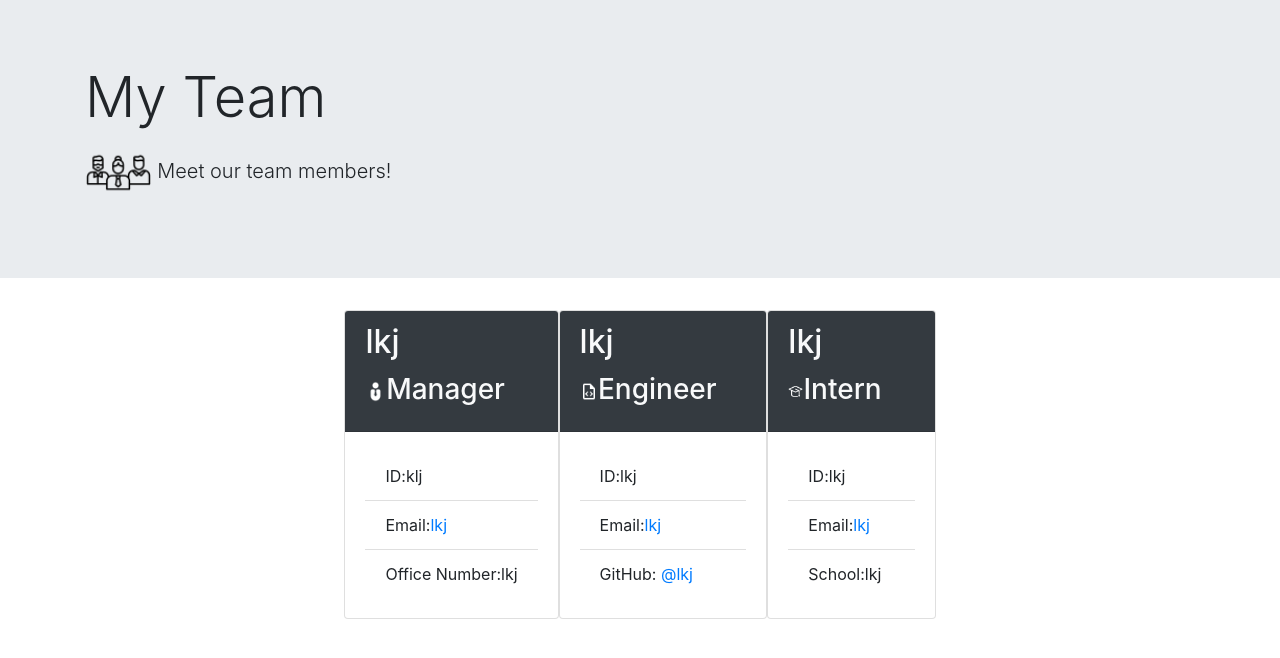
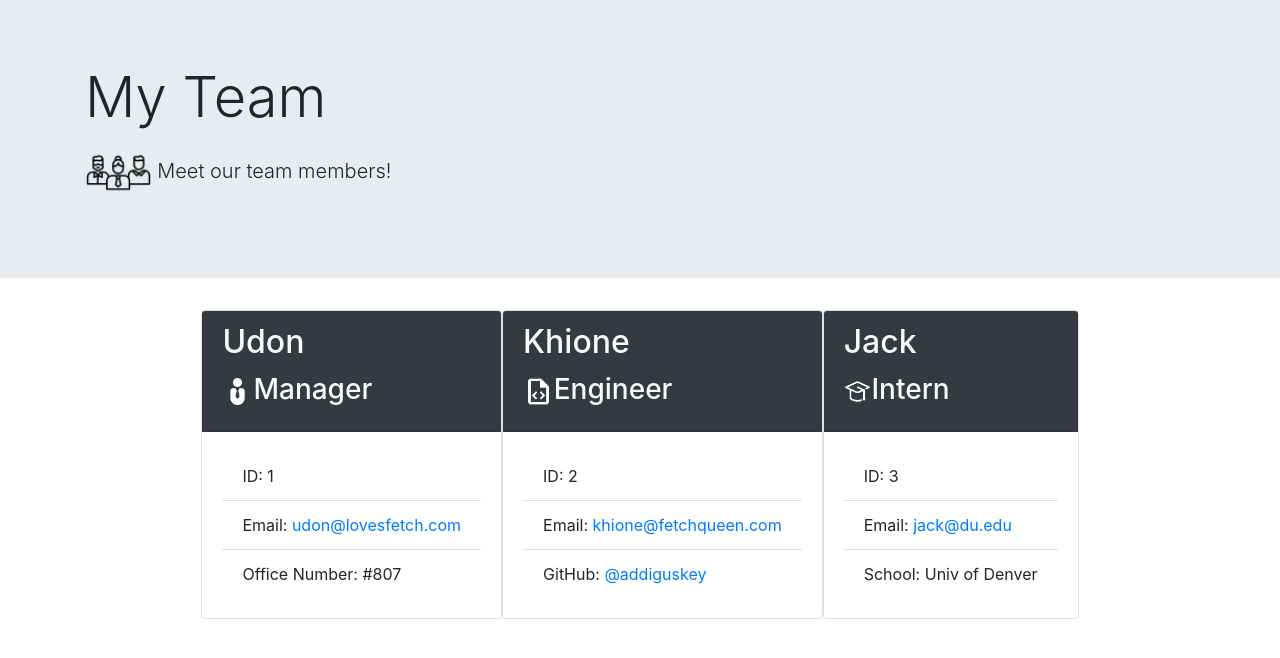
Before and after one commit to addiguskey/Dynamic-Profile-Generator, a website: page index.html in a window 1280 px wide. Drawn offline with nearby package versions, Linux system fonts and the light colour scheme.

```diff
--- a/index.html
+++ b/index.html
@@ -28,7 +28,7 @@
         <div id="all-cards" class="row">
           <div class="tem-area col-12 d-flex justify-content-center"><div class="card employee-card">
                <div class="card-header bg-dark text-light">
-                 <h2 class="manager card-title">lkj</h2>
+                 <h2 class="manager card-title">Udon</h2>
                  <h3 class="card-title">
                    <img
                     src="../images/manager.png"
@@ -38,18 +38,18 @@
               </div>
               <div class="card-body">
                 <ul class="list-group list-group-flush">
-                  <li class="list-group-item">ID:klj</li>
+                  <li class="list-group-item">ID: 1</li>
                   <li class="list-group-item">
-                    Email:<a href="mailto:lkj"
-                      >lkj</a
+                    Email: <a href="mailto:udon@lovesfetch.com"
+                      >udon@lovesfetch.com</a
                     >
                   </li>
-                  <li class="list-group-item">Office Number:lkj</li>
+                  <li class="list-group-item">Office Number: #807</li>
                 </ul>
               </div>
             </div><div class="card employee-card">
               <div class="card-header bg-dark text-light">
-                <h2 class="manager card-title">lkj</h2>
+                <h2 class="manager card-title">Khione</h2>
                 <h3 class="card-title">
                   <img
                     src="../images/dev.png"
@@ -59,16 +59,16 @@
               </div>
               <div class="card-body">
                 <ul class="list-group list-group-flush">
-                  <li class="list-group-item">ID:lkj</li>
+                  <li class="list-group-item">ID: 2</li>
                   <li class="list-group-item">
-                    Email:<a href="mailto:lkj"
-                      >lkj</a
+                    Email: <a href="mailto:khione@fetchqueen.com"
+                      >khione@fetchqueen.com</a
                     >
                   </li>
                   <li class="list-group-item">
                     GitHub:
-                    <a href="https://github.com/lkj" target="_blank"
-                      >@lkj</a
+                    <a href="https://github.com/addiguskey" target="_blank"
+                      >@addiguskey</a
                     >
                   </li>
                 </ul>
@@ -76,22 +76,22 @@
             </div>
             <div class="card employee-card">
               <div class="card-header bg-dark text-light">
-                <h2 class="manager card-title">lkj</h2>
+                <h2 class="manager card-title">Jack</h2>
                 <h3 class="card-title">
                   <img
                     src="../images/intern.png"
-                    style="width: 12%; height: 12%"
+                    style="width: 13%; height: 13%"
                   />Intern
                 </h3>
               </div>
               <div class="card-body">
                 <ul class="list-group list-group-flush">
-                  <li class="list-group-item">ID:lkj</li>
+                  <li class="list-group-item">ID: 3</li>
                   <li class="list-group-item">
-                    Email:<a href="mailto:lkj"
-                      >lkj</a>
+                    Email: <a href="mailto:jack@du.edu"
+                      >jack@du.edu</a>
                   </li>
-                  <li class="list-group-item">School:lkj</li>
+                  <li class="list-group-item">School: Univ of Denver</li>
                 </ul>
               </div>
             </div></div>
```
Also changed, not shown: index.js (+9 -9 lines), 1 other file.
